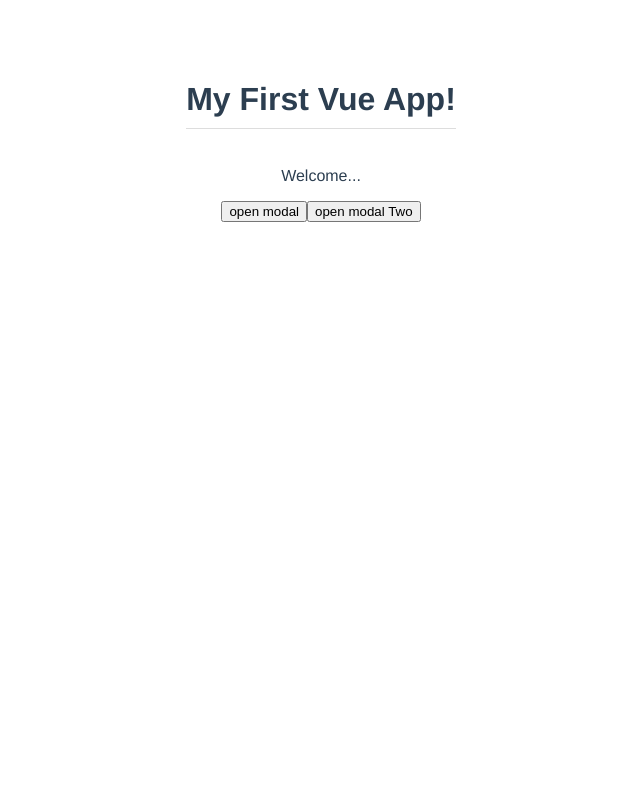
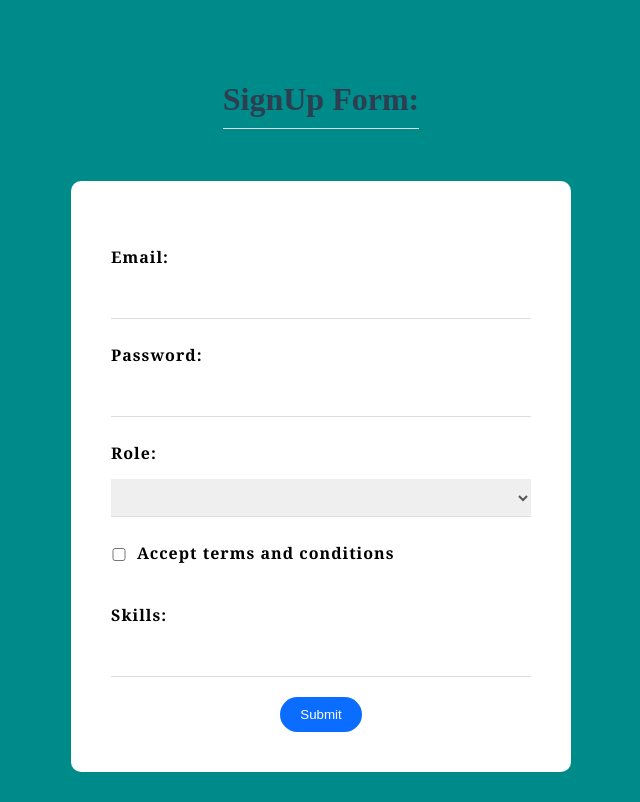
Before and after one commit to diksha0612/vue-Project, a Vue app: page / in a window 1280 px wide. Shown: the whole page, without its empty margins (319-959 px from the left). Built offline with nearby package versions, Linux system fonts and the light colour scheme.

Commit message:
form assignment completed

```diff
--- a/src/App.vue
+++ b/src/App.vue
@@ -1,55 +1,24 @@
 <template>
-  <h1>{{ title }}</h1>
-  <p>Welcome...</p>
-  <div v-if="showModal">
-    <Modal  theme="sale" @close="toggleModal">
-        <p> Welcome to vue js</p>
-      <template v-slot:links>
-          <a href="#">sign In</a>
-          <a href="#">sign up</a>
-        </template>
-    </Modal>
-  </div>
-
-   <div v-if="showModalTwo">
-    <Modal  theme="sale" @close="toggleModalTwo">
-      <p> Welcome to vue js</p>
-      <template v-slot:link>
-        <h1>hello World</h1>
-          <a href="#">LogIn</a>
-          <a href="#">LogOut</a>
-
-        </template>
-    </Modal>
-  </div>
-   <button @click="toggleModal">open modal</button>
-  <button @click="toggleModalTwo">open modal Two</button>
+<h1>SignUp Form:</h1>
+<Signform />
 </template>
 
+
 <script>
-import Modal from './components/Modal'
+import Signform from './components/signform'
 
 export default {
   name: 'App',
-  components: { Modal },
+  components: { Signform },
   data() {
     return {
-      title: 'My First Vue App!',
-      name:'VueJs',
-      projectName:'Workflows Ignatius',
-      showModal: false,
-      showModalTwo: false,
-    }
-  },
-  methods: {
-    toggleModal() {
-      this.showModal = !this.showModal
-    },
-    toggleModalTwo() {
-      this.showModalTwo = !this.showModalTwo
+
+
     }
   }
 }
+
+
 </script>
 
 <style>
@@ -65,5 +34,10 @@
   border-bottom: 1px solid #ddd;
   display: inline-block;
   padding-bottom: 10px;
+  font-family:cursive;
+  font-weight: bold;
+}
+body {
+  background-color:darkcyan
 }
 </style>
--- a/src/components/Modal.vue
+++ /dev/null
@@ -1,79 +0,0 @@
-<!-- eslint-disable vue/multi-word-component-names -->
-<template>
-  <div class="backdrop" @click="closeModal">
-    <div class="modal" :class="{ sale: theme === 'sale' }">
-      <slot>default content (if no slot passed in)</slot>
-      <div class="actions">
-        <slot name="links"></slot>
-        <slot name="link"></slot>
-      </div>
-    </div>
-  </div>
-</template>
-
-
-
-
-<script>
-export default {
-  props: ['theme'],
-  methods: {
-    closeModal() {
-      this.$emit('close')
-    }
-  }
-}
-</script>
-
-<style>
-  .modal {
-    width: 400px;
-    padding: 20px;
-    margin: 200px auto;
-    background: white;
-    border-radius: 10px;
-  }
-  .backdrop {
-    top: 0;
-    position: fixed;
-    background: rgba(0,0,0,0.5);
-    width: 100%;
-    height: 100%;
-  }
-  .modal h1 {
-    color: #03cfb4;
-    border: none;
-    padding: 0;
-  }
-  .modal p {
-    font-style: normal;
-  }
-  .modal .actions {
-    text-align: center;
-    margin: 30px 0 10px 0;
-    color: #333;
-  }
-  .modal .actions a {
-    color: #333;
-    padding: 8px;
-    border: 1px solid #eee;
-    border-radius: 4px;
-    text-decoration: none;
-    margin: 10px;
-  }
-
-  /* sale styles */
-  .modal.sale {
-    background: crimson;
-    color: white;
-  }
-  .modal.sale h1 {
-    color: white;
-  }
-  .modal.sale .actions {
-    color: white;
-  }
-  .modal.sale .actions a {
-    color: white;
-  }
-</style>
--- /dev/null
+++ b/src/components/signform.vue
@@ -0,0 +1,147 @@
+<!-- eslint-disable vue/multi-word-component-names -->
+<template>
+  <form @submit.prevent="handleSubmit">
+<label>Email:</label>
+<input type="email" v-model = "email" required/>
+
+<label>Password:</label>
+<input type="password" v-model="password" required/>
+
+<label>Role:</label>
+<select v-model="role">
+  <option value="developer">Web Developer</option>
+  <option value="designer">Web Designer</option>
+</select>
+
+<div class = "terms">
+    <input type="checkbox" v-model="terms"/>
+     <label>Accept terms and conditions</label>
+</div>
+
+<label>Skills:</label>
+<input type="text" v-model="tempskill" @keyup.alt="addskills" />
+<div v-for="skill in skills" :key="skill" class="pill">
+ <span @click ="deleteskill(skill)">{{skill}}</span>
+</div>
+
+<div class="submit">
+  <button>Submit</button>
+</div>
+
+  </form>
+</template>
+
+<script>
+export default {
+    data() {
+         return {
+          email:'',
+          password:'',
+          role:'',
+          tempskill:'',
+          skills:[],
+          terms:''
+
+
+
+         }
+    },
+
+    methods : {
+      addskills(e){
+        if(e.key == ',' && this.tempskill){
+
+      if(!this.skills.includes(this.tempskill)){
+          this.skills.push(this.tempskill)
+      }
+      this.tempskill = ''
+        }
+    },
+     deleteskill(skill){
+        this.skills = this.skills.filter((item) => {
+          return skill != item
+        })
+      },
+      handleSubmit(){
+        console.log('email: ', this.email)
+        console.log('password: ', this.password)
+        console.log('role: ', this.role)
+        console.log('skills: ', this.tempskill)
+        console.log('terms accepted: ', this.terms)
+      }
+      }
+
+
+    }
+
+
+
+</script>
+
+<style>
+ form {
+    max-width: 420px;
+    margin: 30px auto;
+    background: white;
+    text-align: left;
+    padding: 40px;
+    border-radius: 10px;
+    /* float :left */
+  }
+  label {
+    color: black;
+    display: inline-block;
+    margin: 25px 0 15px;
+    font-size: 1em;
+    font-family:Cambria, Cochin, Georgia, Times, 'Times New Roman', serif;
+    letter-spacing: 1px;
+    font-weight: bold;
+  }
+  input, select {
+    display: block;
+    padding: 10px 6px;
+    width: 100%;
+    box-sizing: border-box;
+    border: none;
+    border-bottom: 1px solid #ddd;
+    color: #555;
+  }
+  input[type="checkbox"] {
+    display: inline-block;
+    width: 16px;
+    margin: 0 10px 0 0;
+    position: relative;
+    top: 2px;
+  }
+
+  .pill {
+    display: inline-block;
+    margin: 20px 10px 0 0;
+    padding: 6px 12px;
+    background : black;
+    border-radius: 20px;
+    font-size: 12px;
+    letter-spacing: 1px;
+    font-weight: bold;
+    color:white;
+    cursor: pointer;
+  }
+
+   button {
+    background: #0b6dff;
+    border: 0;
+    padding: 10px 20px;
+    margin-top: 20px;
+    color: white;
+    border-radius: 20px;
+  }
+  .submit {
+    text-align: center;
+  }
+  .error {
+    color: #ff0062;
+    margin-top: 10px;
+    font-size: 0.8em;
+    font-weight: bold;
+  }
+</style>
```
